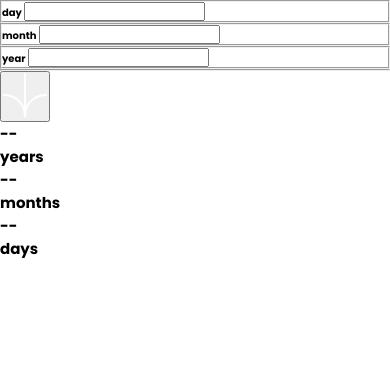
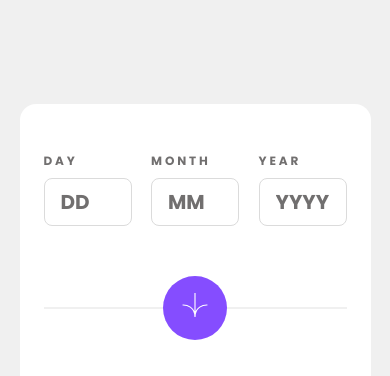
Before and after one commit to savioDamasceno/Age-calculator, a plain HTML site: page index.html in a window 390 px wide. Shown: the top 376 px of the page. Drawn offline with Linux system fonts and the light colour scheme.

Commit message:
feat: Add css style on page (mobile version)

```diff
--- a/index.html
+++ b/index.html
@@ -22,23 +22,28 @@
 <body>
     <main>
         <form id="getDateOfBirth">
+            <div class="ageCalculationInputBox">
                 <fieldset>
                     <label for="day">day</label>
-                <input type="number" id="day">
+                    <input type="number" id="day" placeholder="DD" required>
+                    <span>...</span>
                 </fieldset>
                 <fieldset>
                     <label for="month">month</label>
-                <input type="number" id="month">
+                    <input type="number" id="month" placeholder="MM" required>
+                    <span>...</span>
                 </fieldset>
                 <fieldset>
                     <label for="year">year</label>
-                <input type="number" id="year">
+                    <input type="number" id="year" placeholder="YYYY" required>
+                    <span>...</span>
                 </fieldset>
+            </div>
 
             <div class="ageCalculationButtonBox">
                 <hr>
-                <button type="button" id="ageCalculationButton">
-                    <img src="./src/assets/icons/icon-arrow.svg" alt=">">
+                <button id="ageCalculationButton" type="submit">
+                    <img src="./src/assets/icons/icon-arrow.svg" alt="Calcular Idade" draggable="false">
                 </button>
             </div>
         </form>
--- a/src/styles/main.css
+++ b/src/styles/main.css
@@ -0,0 +1,237 @@
+body {
+    width: 100vw;
+
+    display: flex;
+
+    flex-direction: column;
+
+    align-items: center;
+
+    background: var(--off-white);
+}
+
+body main {
+    width: 90%;
+
+    margin-top: 10.4rem;
+
+    padding: 0 2.4rem;
+
+    background: var(--white);
+
+    border-radius: 1.6rem 1.6rem 10.4rem 1.6rem;
+}
+
+body main form {
+    display: flex;
+
+    flex-direction: column;
+
+    margin-top: 4.8rem;
+}
+
+body main form .ageCalculationInputBox {
+    width: 100%;
+
+    display: flex;
+
+    align-items: center;
+
+    justify-content: space-between;
+}
+
+form .ageCalculationInputBox fieldset {
+    display: flex;
+
+    flex-direction: column;
+
+    border: none;
+}
+
+form .ageCalculationInputBox fieldset label {
+    color: var(--smokey-grey);
+
+    font-size: 1.2rem;
+
+    font-weight: 700;
+
+    text-transform: uppercase;
+
+    letter-spacing: 0.24em;
+}
+
+form .ageCalculationInputBox fieldset input {
+    width: 8.8rem;
+    height: 4.8rem;
+
+    color: var(--off-black);
+
+    font-size: 2rem;
+
+    font-weight: 700;
+
+    margin-top: 0.8rem;
+
+    padding-left: 1.6rem;
+
+    border: var(--light-grey) 0.15rem solid;
+
+    border-radius: 0.8rem;
+
+    outline: none;
+}
+
+form .ageCalculationInputBox fieldset input::placeholder {
+    color: var(--smokey-grey);
+}
+
+form .ageCalculationInputBox fieldset input:focus {
+    border: var(--purple) 0.15rem solid !important;
+}
+
+form .ageCalculationInputBox fieldset input:valid {
+    border: var(--purple) 0.15rem solid;
+}
+
+form .ageCalculationInputBox fieldset input:invalid {
+    border: var(--light-red) 0.15rem solid;
+}
+
+form .ageCalculationInputBox fieldset input:placeholder-shown {
+    border: var(--light-grey) 0.15rem solid;
+}
+
+form .ageCalculationInputBox fieldset span {
+    color: var(--light-red);
+
+    font-size: 0.8rem;
+    font-weight: 400;
+    font-style: italic;
+
+    margin-top: 0.6rem;
+
+    opacity: 0;
+}
+
+form .ageCalculationInputBox fieldset input:placeholder-shown~span {
+    opacity: 0 !important;
+}
+
+form .ageCalculationInputBox fieldset input:invalid~span {
+    opacity: 1;
+}
+
+form .ageCalculationButtonBox {
+    width: 100%;
+    height: 6.4rem;
+
+    display: flex;
+
+    flex-direction: column;
+
+    align-items: center;
+
+    justify-content: center;
+
+    position: relative;
+
+    margin-top: 3.2rem;
+}
+
+form .ageCalculationButtonBox hr {
+    width: 100%;
+
+    border: var(--off-white) 0.1rem solid;
+}
+
+form .ageCalculationButtonBox button {
+    width: 6.4rem;
+    height: 6.4rem;
+
+    position: absolute;
+
+    background: var(--purple);
+
+    border: none;
+    border-radius: 50%;
+
+    cursor: pointer;
+
+    transition: 0.1s;
+
+    -webkit-tap-highlight-color: transparent;
+}
+
+form .ageCalculationButtonBox button:focus {
+    outline: none;
+}
+
+form .ageCalculationButtonBox button:active {
+    transform: scale(0.8);
+}
+
+form .ageCalculationButtonBox button:disabled {
+    background: var(--purple-disabled);
+
+    cursor: not-allowed;
+
+    transform: none;
+}
+
+form .ageCalculationButtonBox button img {
+    height: 2.4rem;
+
+    object-fit: cover;
+}
+
+main section {
+    width: 100%;
+
+    margin-top: 4rem;
+
+    padding-bottom: 4.8rem;
+}
+
+main section div {
+    width: 100%;
+}
+
+main section div h1 {
+    display: flex;
+
+    font-size: 4.8rem;
+
+    font-weight: 800;
+
+    font-style: italic;
+}
+
+main section div h1 span {
+    color: var(--purple);
+}
+
+main section div h1 p {
+    color: var(--off-black);
+
+    margin-left: 0.8rem;
+}
+
+@media only screen and (max-width: 380px) {
+    body main {
+        width: 96%;
+
+        margin-top: 2.4rem;
+        margin-bottom: 2.4rem;
+    }
+
+    form .ageCalculationInputBox fieldset input {
+        width: 8rem;
+        height: 4.8rem;
+
+        font-size: 1.8rem;
+    }
+
+    body main section div h1 {
+        font-size: 4rem;
+    }
+}
--- a/src/styles/reset-style.css
+++ b/src/styles/reset-style.css
@@ -2,16 +2,17 @@
     margin: 0;
     padding: 0;
     box-sizing: border-box;
+
+    font-family: 'Poppins', sans-serif;
 }
 
 html {
-    font-family: 'Poppins', sans-serif;
-
     font-size: 62.5%;
 }
 
 :root {
     --purple: rgb(133, 77, 255);
+    --purple-disabled: rgb(175, 138, 255);
     --light-red: rgb(255, 87, 87);
     --white: rgb(255, 255, 255);
     --off-white: rgb(240, 240, 240);
```
Lines whose indentation alone changed are shown as unchanged.
